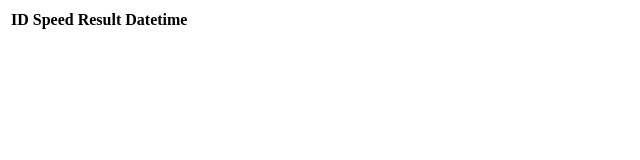
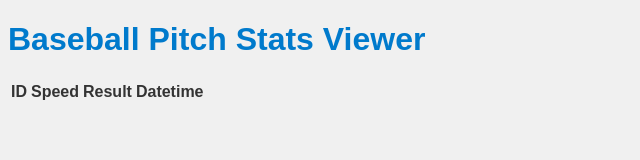
Before and after one commit to hfrancine/hfrancine.github.io, a plain HTML site: page index.html in a window 1280 px wide. Shown: the whole page, without its empty margins (0-640 px from the left). Drawn offline with Linux system fonts and the light colour scheme; no server answers.

Commit message:
Update index.html

```diff
--- a/index.html
+++ b/index.html
@@ -1,3 +1,15 @@
+<!DOCTYPE html>
+<html lang="en">
+<head>
+  <meta charset="UTF-8">
+  <meta name="viewport" content="width=device-width, initial-scale=1.0">
+  <title>Baseball Pitch Stats</title>
+  <link rel="stylesheet" href="styles.css"> <!-- Link to your CSS file -->
+</head>
+<body>
+  <h1>Baseball Pitch Stats Viewer</h1>
+
+  <!-- Table to Display Data -->
   <table>
     <thead>
       <tr>
@@ -8,5 +20,16 @@
       </tr>
     </thead>
     <tbody id="data-table">
+      <!-- Rows will be dynamically added by JavaScript -->
     </tbody>
   </table>
+
+  <!-- Statistics Section -->
+  <div id="stats">
+    <!-- Statistics will be dynamically added by JavaScript -->
+  </div>
+
+  <!-- Link to the JavaScript File -->
+  <script src="script.js"></script>
+</body>
+</html>
```
Lines whose indentation alone changed are shown as unchanged.
